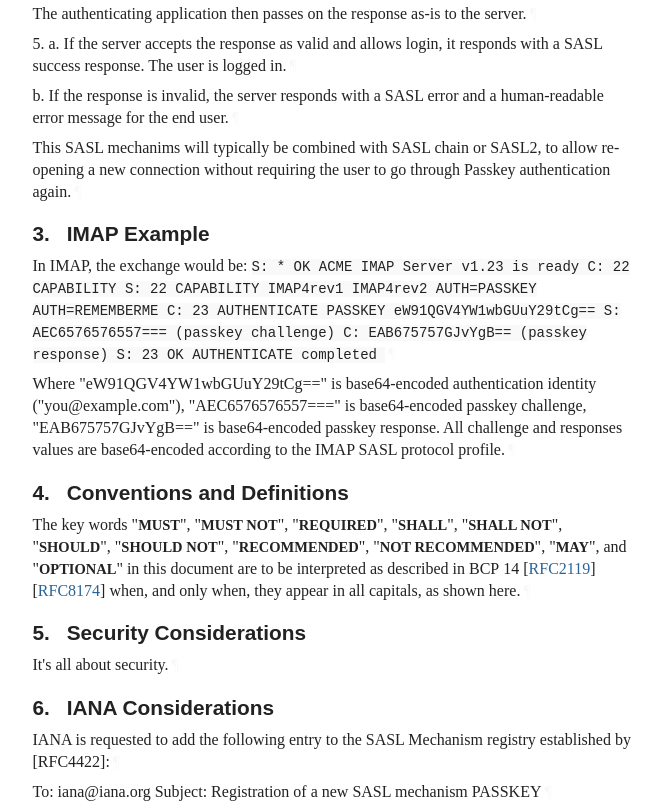
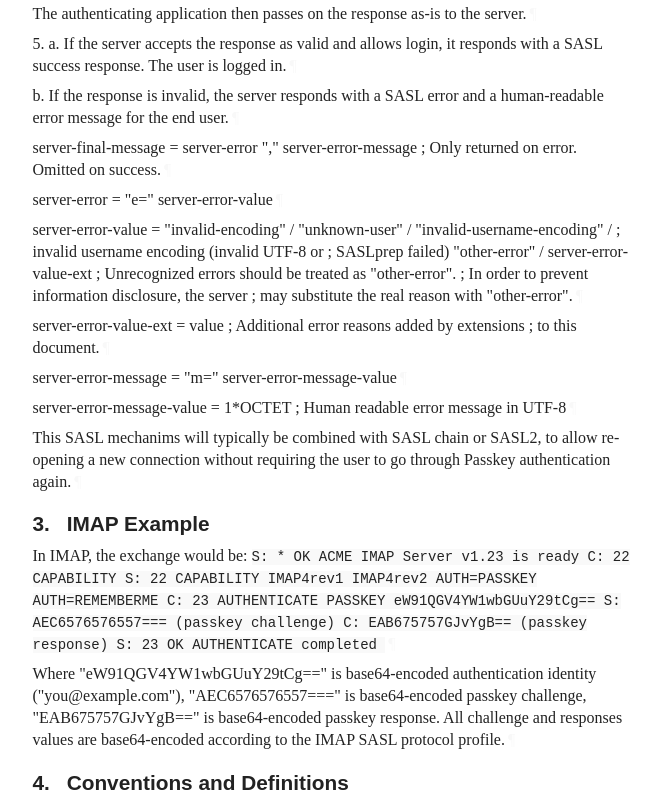
Before and after one commit to benbucksch/sasl-passkey, a plain HTML site: page draft-bucksch-sasl-passkey.html in a window 1280 px wide. Shown: the part 1717-2524 px from the top of the page, without its empty margins (92-753 px from the left). Drawn offline with Linux system fonts and the light colour scheme; a web font is replaced by a local one.

Commit message:
Script updating gh-pages from 1f44a8d. [ci skip]

```diff
--- a/draft-bucksch-sasl-passkey.html
+++ b/draft-bucksch-sasl-passkey.html
@@ -1052,7 +1052,7 @@ svg :is([fill="white"], [fill^="#fff"]) {
 </tr></thead>
 <tfoot><tr>
 <td class="left">Bucksch &amp; Farrell</td>
-<td class="center">Expires 20 July 2025</td>
+<td class="center">Expires 28 July 2025</td>
 <td class="right">[Page]</td>
 </tr></tfoot>
 </table>
@@ -1065,12 +1065,12 @@ svg :is([fill="white"], [fill^="#fff"]) {
 <dd class="internet-draft">draft-bucksch-sasl-passkey-latest</dd>
 <dt class="label-published">Published:</dt>
 <dd class="published">
-<time datetime="2025-01-16" class="published">16 January 2025</time>
+<time datetime="2025-01-24" class="published">24 January 2025</time>
     </dd>
 <dt class="label-intended-status">Intended Status:</dt>
 <dd class="intended-status">Informational</dd>
 <dt class="label-expires">Expires:</dt>
-<dd class="expires"><time datetime="2025-07-20">20 July 2025</time></dd>
+<dd class="expires"><time datetime="2025-07-28">28 July 2025</time></dd>
 <dt class="label-authors">Authors:</dt>
 <dd class="authors">
 <div class="author">
@@ -1124,7 +1124,7 @@ svg :is([fill="white"], [fill^="#fff"]) {
         time. It is inappropriate to use Internet-Drafts as reference
         material or to cite them other than as "work in progress."<a href="#section-boilerplate.1-3" class="pilcrow">¶</a></p>
 <p id="section-boilerplate.1-4">
-        This Internet-Draft will expire on 20 July 2025.<a href="#section-boilerplate.1-4" class="pilcrow">¶</a></p>
+        This Internet-Draft will expire on 28 July 2025.<a href="#section-boilerplate.1-4" class="pilcrow">¶</a></p>
 </section>
 </div>
 <div id="copyright">
@@ -1263,9 +1263,28 @@ as-is to the server.<a href="#section-2.1-9" class="pilcrow">¶</a></p>
   it responds with a SASL success response. The user is logged in.<a href="#section-2.1-10" class="pilcrow">¶</a></p>
 <p id="section-2.1-11">b. If the response is invalid, the server responds with a
   SASL error and a human-readable error message for the end user.<a href="#section-2.1-11" class="pilcrow">¶</a></p>
-<p id="section-2.1-12">This SASL mechanims will typically be combined with SASL chain
+<p id="section-2.1-12">server-final-message = server-error "," server-error-message
+        ; Only returned on error. Omitted on success.<a href="#section-2.1-12" class="pilcrow">¶</a></p>
+<p id="section-2.1-13">server-error = "e=" server-error-value<a href="#section-2.1-13" class="pilcrow">¶</a></p>
+<p id="section-2.1-14">server-error-value = "invalid-encoding" /
+                     "unknown-user" /
+                     "invalid-username-encoding" /
+                       ; invalid username encoding (invalid UTF-8 or
+                       ; SASLprep failed)
+                     "other-error" /
+                     server-error-value-ext
+        ; Unrecognized errors should be treated as "other-error".
+        ; In order to prevent information disclosure, the server
+        ; may substitute the real reason with "other-error".<a href="#section-2.1-14" class="pilcrow">¶</a></p>
+<p id="section-2.1-15">server-error-value-ext = value
+        ; Additional error reasons added by extensions
+        ; to this document.<a href="#section-2.1-15" class="pilcrow">¶</a></p>
+<p id="section-2.1-16">server-error-message = "m=" server-error-message-value<a href="#section-2.1-16" class="pilcrow">¶</a></p>
+<p id="section-2.1-17">server-error-message-value = 1*OCTET
+        ; Human readable error message in UTF-8<a href="#section-2.1-17" class="pilcrow">¶</a></p>
+<p id="section-2.1-18">This SASL mechanims will typically be combined with SASL chain
 or SASL2, to allow re-opening a new connection without requiring
-the user to go through Passkey authentication again.<a href="#section-2.1-12" class="pilcrow">¶</a></p>
+the user to go through Passkey authentication again.<a href="#section-2.1-18" class="pilcrow">¶</a></p>
 </section>
 </div>
 </section>
```
Also changed, not shown: draft-bucksch-sasl-passkey.txt.
